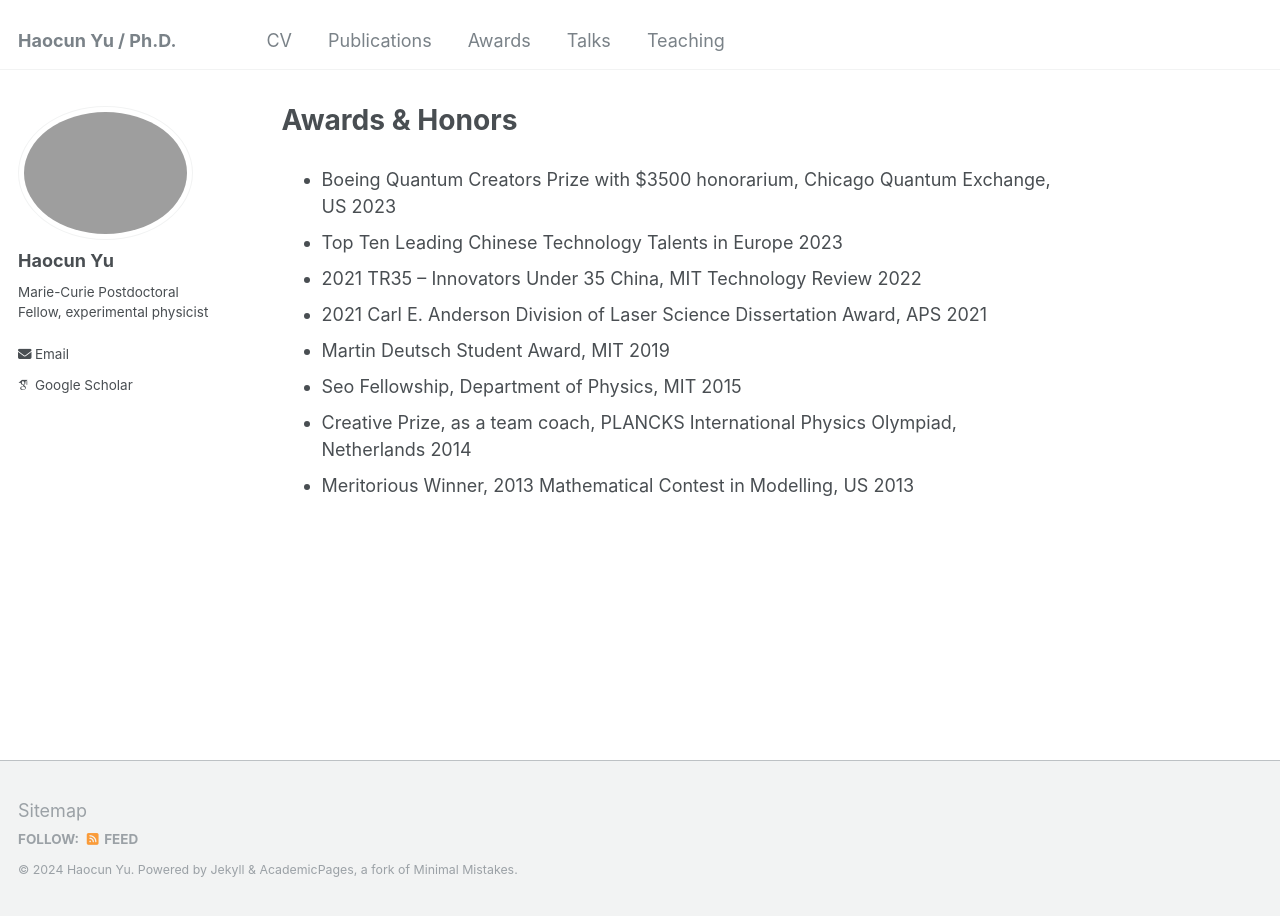
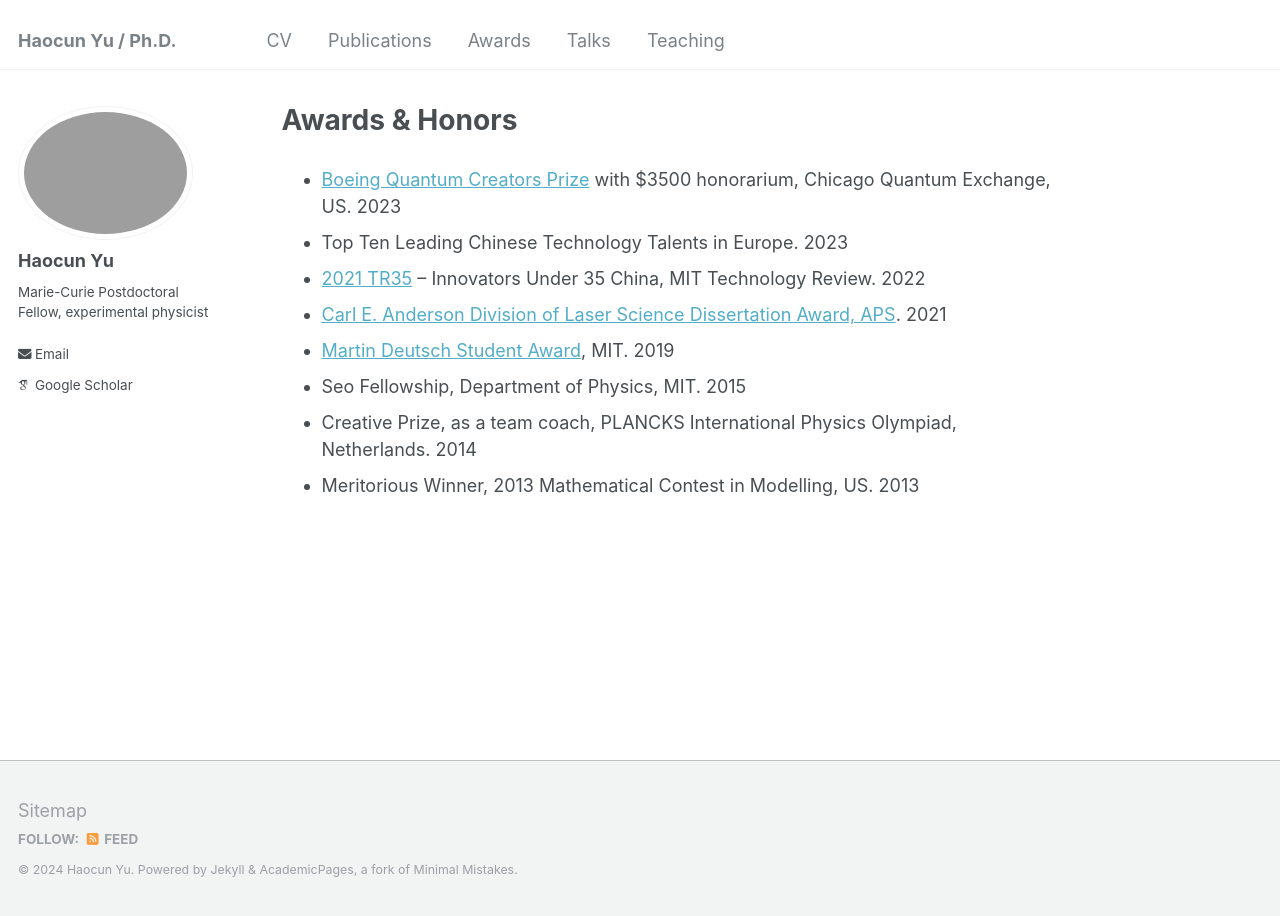
Before and after one commit to Haocun/haocun.github.io, a Jekyll site: the page built from _pages/awards.md, in a window 1280 px wide. Built offline with Jekyll 4.4.1, drawn with Linux system fonts in a browser that asks for light colours; some web fonts are replaced.

Commit message:
Update awards links

```diff
--- a/_pages/awards.md
+++ b/_pages/awards.md
@@ -5,14 +5,14 @@ author_profile: true
 ---
 
 
-* Boeing Quantum Creators Prize with $3500 honorarium, Chicago Quantum Exchange, US 	2023
-* Top Ten Leading Chinese Technology Talents in Europe	2023
-* 2021 TR35 – Innovators Under 35 China, MIT Technology Review	2022
-* 2021 Carl E. Anderson Division of Laser Science Dissertation Award, APS	2021
-* Martin Deutsch Student Award, MIT	2019
-* Seo Fellowship, Department of Physics, MIT	2015
-* Creative Prize, as a team coach, PLANCKS International Physics Olympiad, Netherlands	2014
-* Meritorious Winner, 2013 Mathematical Contest in Modelling, US	2013
+* [Boeing Quantum Creators Prize](https://chicagoquantum.org/education-and-training/2023-boeing-quantum-creators-prize-winners) with $3500 honorarium, Chicago Quantum Exchange, US. 2023
+* Top Ten Leading Chinese Technology Talents in Europe. 2023
+* [2021 TR35](https://www.innovatorsunder35.com/the-list/haocun-yu/) – Innovators Under 35 China, MIT Technology Review. 2022
+* [Carl E. Anderson Division of Laser Science Dissertation Award, APS](https://www.aps.org/funding-recognition/award/anderson-dissertation). 2021
+* [Martin Deutsch Student Award](https://physics.mit.edu/academic-programs/student-awards/), MIT. 2019
+* Seo Fellowship, Department of Physics, MIT. 2015
+* Creative Prize, as a team coach, PLANCKS International Physics Olympiad, Netherlands. 2014
+* Meritorious Winner, 2013 Mathematical Contest in Modelling, US. 2013
 
 
 
@@ -20,18 +20,12 @@ author_profile: true
 
 <!--
 Awards & Honors
-Boeing Quantum Creators Prize with $3500 honorarium, Chicago Quantum Exchange, US 	2023
 Top Ten Leading Chinese Technology Talents in Europe	2023
-2021 TR35 – Innovators Under 35 China, MIT Technology Review	2022
-2021 Carl E. Anderson Division of Laser Science Dissertation Award, APS	2021
 Kaufman Teaching Certificate, MIT	2020
 Leadership and Professional Strategies and Skills Certificate, MIT, US	2020
-Martin Deutsch Student Award, MIT	2019
 Conflict Management and Mediation Skills Training Certificate, MIT	2017
-Seo Fellowship, Department of Physics, MIT	2015
 Associate of the Royal College of Science, Imperial College London, UK	2015
-Creative Prize, as a team coach, PLANCKS International Physics Olympiad, Netherlands	2014
-Meritorious Winner, 2013 Mathematical Contest in Modelling, US	2013
+
 
 
 * [Characterization of a superconducting metamaterial quantum many-body simulator](https://meetings.aps.org/Meeting/MAR22/Session/N41.6) <br> <ins>Xueyue Zhang</ins>, Eun Jong Kim, Oskar Painter. APS March Meeting, Chicago IL (2022)
```
